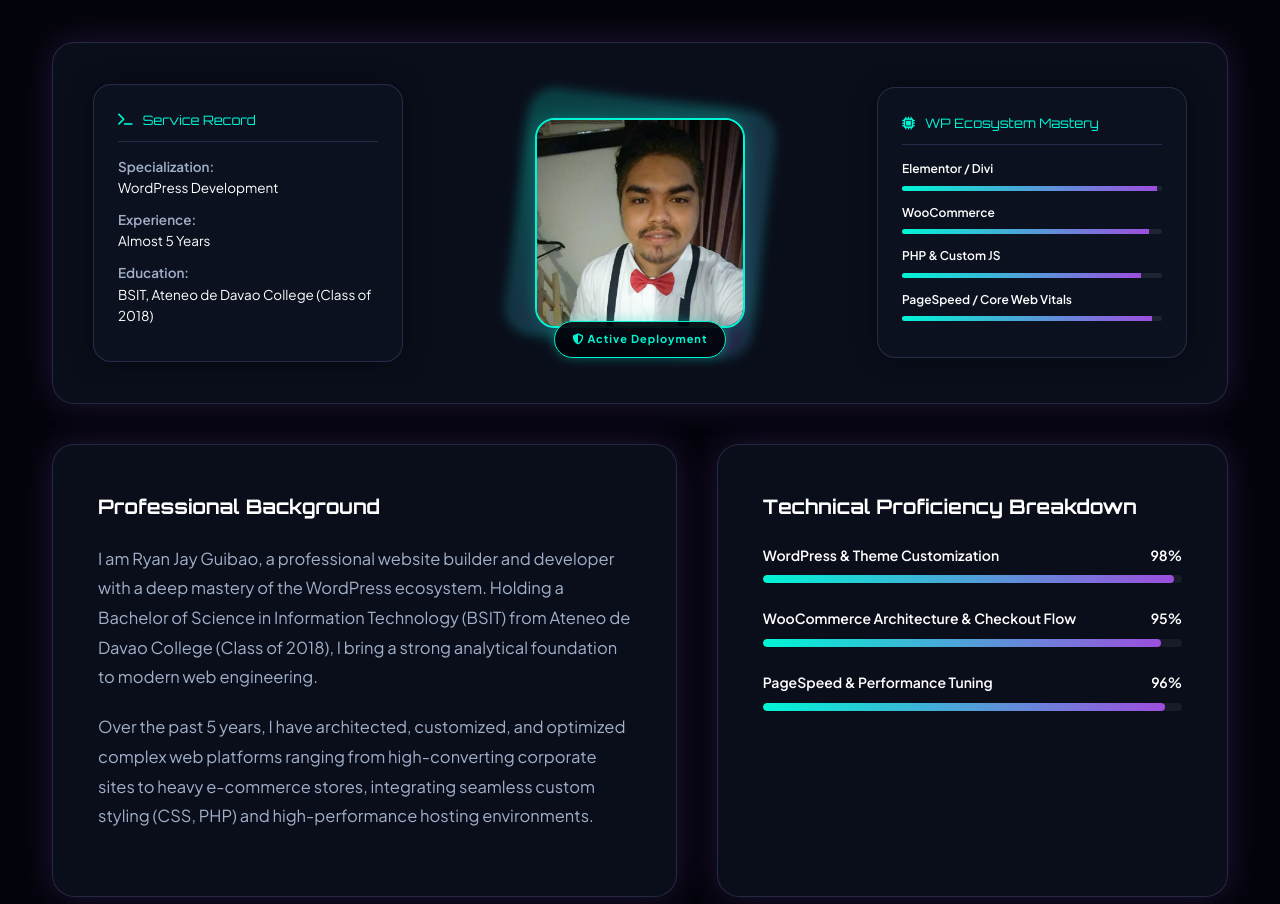
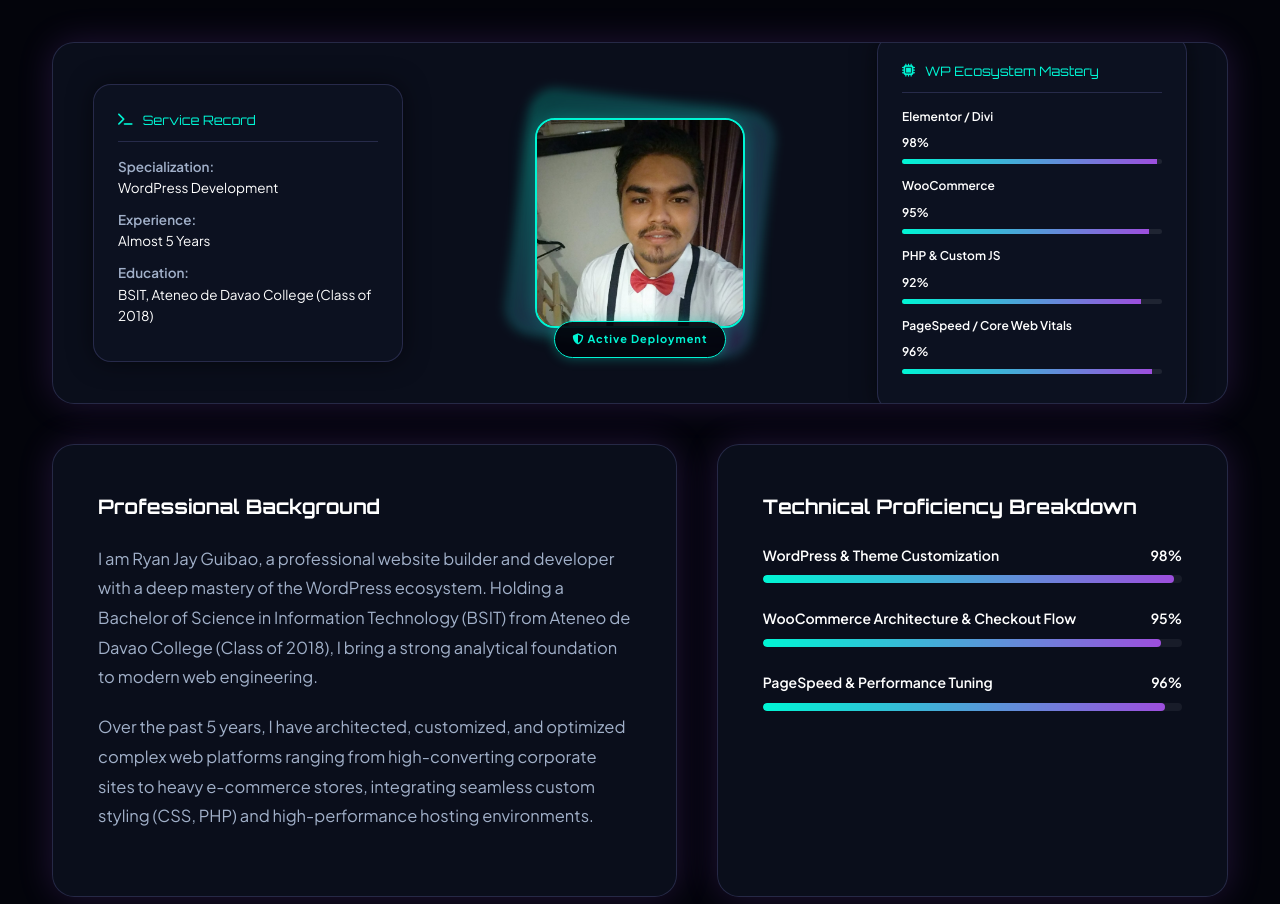
Before and after one commit to ryanjayguibao-portfolio/profile, a plain HTML site: page index.html in a window 1280 px wide. Shown: the part 959-1863 px from the top of the page. Drawn offline with nearby package versions, Linux system fonts and the light colour scheme.

Commit message:
Update index.html

```diff
--- a/index.html
+++ b/index.html
@@ -129,19 +129,31 @@
                     <div class="hud-header"><i class="fa-solid fa-microchip"></i> WP Ecosystem Mastery</div>
                     <div class="hud-skills">
                         <div class="hud-skill-item">
-                            <span>Elementor / Divi</span>
+                            <div class="hud-skill-label">
+                                <span>Elementor / Divi</span>
+                                <span class="counter" data-target="98">0%</span>
+                            </div>
                             <div class="mini-bar"><div class="fill" data-width="98"></div></div>
                         </div>
                         <div class="hud-skill-item">
-                            <span>WooCommerce</span>
+                            <div class="hud-skill-label">
+                                <span>WooCommerce</span>
+                                <span class="counter" data-target="95">0%</span>
+                            </div>
                             <div class="mini-bar"><div class="fill" data-width="95"></div></div>
                         </div>
                         <div class="hud-skill-item">
-                            <span>PHP &amp; Custom JS</span>
+                            <div class="hud-skill-label">
+                                <span>PHP &amp; Custom JS</span>
+                                <span class="counter" data-target="92">0%</span>
+                            </div>
                             <div class="mini-bar"><div class="fill" data-width="92"></div></div>
                         </div>
                         <div class="hud-skill-item">
-                            <span>PageSpeed / Core Web Vitals</span>
+                            <div class="hud-skill-label">
+                                <span>PageSpeed / Core Web Vitals</span>
+                                <span class="counter" data-target="96">0%</span>
+                            </div>
                             <div class="mini-bar"><div class="fill" data-width="96"></div></div>
                         </div>
                     </div>
```
